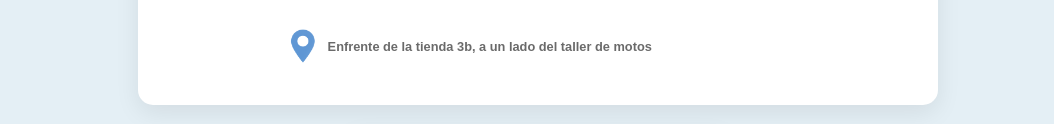
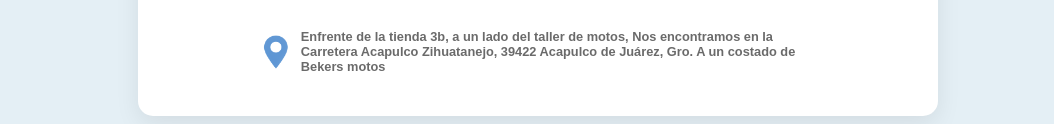
Before and after one commit to El-Ayvar/proyecto-angel, a plain HTML site: page frontend/views/ubicacion.html in a window 1280 px wide. Shown: the part 569-693 px from the top of the page, without its empty margins (102-1156 px from the left). Drawn offline with nearby package versions, Linux system fonts and the light colour scheme.

Commit message:
Añadiendo cambios a ubicacion y el mapa de google maps a los footer

```diff
--- a/frontend/css/ubicacion.scss
+++ b/frontend/css/ubicacion.scss
@@ -190,7 +190,7 @@ main {
             #maps {
                 width: 60vw;
             }
-            width: 60vw;
+            width: 65vw;
         }
         #box_horario {
             #horario {
@@ -230,7 +230,7 @@ main {
                 strong {
                     font-size: 1vw;
                 }
-                width: 40vw;
+                width: 50vw;
             }
             #maps {
                 aspect-ratio: 16/9;
--- a/frontend/sass/_footer.scss
+++ b/frontend/sass/_footer.scss
@@ -85,7 +85,7 @@
             }
             #maps {
                 height: 40vh;
-                width: 90vw;
+                width: 70vw;
             }
             iframe {
             aspect-ratio: 15/7;
--- a/frontend/views/ubicacion.html
+++ b/frontend/views/ubicacion.html
@@ -56,7 +56,7 @@
             <iframe id="maps" src="https://www.google.com/maps/embed?pb=!4v1779047359179!6m8!1m7!1sljUmOMVSHeYFe_gzHvYmhg!2m2!1d16.89310038990764!2d-99.95745011460464!3f235.44924200559947!4f-25.01549054579256!5f0.7820865974627469" width="600" height="450" style="border:0;" allowfullscreen="" loading="lazy" referrerpolicy="no-referrer-when-downgrade"></iframe>
             <section id="direccion">
                 <img src="../assets/img/direccion.png" alt="Punto referente de direccion como los de google maps">
-                <strong>Enfrente de la tienda 3b, a un lado del taller de motos</strong>
+                <strong>Enfrente de la tienda 3b, a un lado del taller de motos, Nos encontramos en la Carretera Acapulco Zihuatanejo, 39422 Acapulco de Juárez, Gro. A un costado de Bekers motos</strong>
             </section>
         </article>
         <article class="reveal_slide" id="box_horario">
@@ -96,7 +96,7 @@
         <section id="box_ubicacion">
                 <p><strong>Ubicación:</strong>
                 Nos encontramos en la Carretera Acapulco Zihuatanejo, 39422 Acapulco de Juárez, Gro. A un costado de Bekers motos</p>
-            <iframe id="maps" src="https://www.google.com/maps/embed?pb=!4v1779047359179!6m8!1m7!1sljUmOMVSHeYFe_gzHvYmhg!2m2!1d16.89310038990764!2d-99.95745011460464!3f235.44924200559947!4f-25.01549054579256!5f0.7820865974627469" width="600" height="450" style="border:0;" allowfullscreen="" loading="lazy" referrerpolicy="no-referrer-when-downgrade"></iframe>
+            <iframe id="maps" src="https://www.google.com/maps/embed?pb=!4v1779047359179!6m8!1m7!1sljUmOMVSHeYFe_gzHvYmhg!2m2!1d16.89310038990764!2d-99.95745011460464!3f235.44924200559947!4f-25.01549054579256!5f0.7820865974627469" allowfullscreen="" loading="lazy" referrerpolicy="no-referrer-when-downgrade"></iframe>
         </section>
         <a href="ubicacion.html" id="box_boton"> <img class="btn_subir" src="../assets/img/flecha.png" alt="boton para subir"></a>
     </footer>
```
Also changed, not shown: frontend/views/agendar-cita.html (+1 -1 lines), frontend/views/iniciar-sesion.html (+1 -1 lines), frontend/views/login.html (+1 -1 lines), frontend/views/panel.html (+1 -1 lines), frontend/views/perfil.html (+1 -1 lines), frontend/views/promociones.html (+1 -1 lines), frontend/views/registro.html (+1 -1 lines), frontend/views/tratamientos.html (+1 -1 lines), frontend/css/agendar-cita.css, frontend/css/iniciar-sesion.css, frontend/css/panel.css, frontend/css/perfil.css, frontend/css/promociones.css, frontend/css/registro.css, 3 more files.
